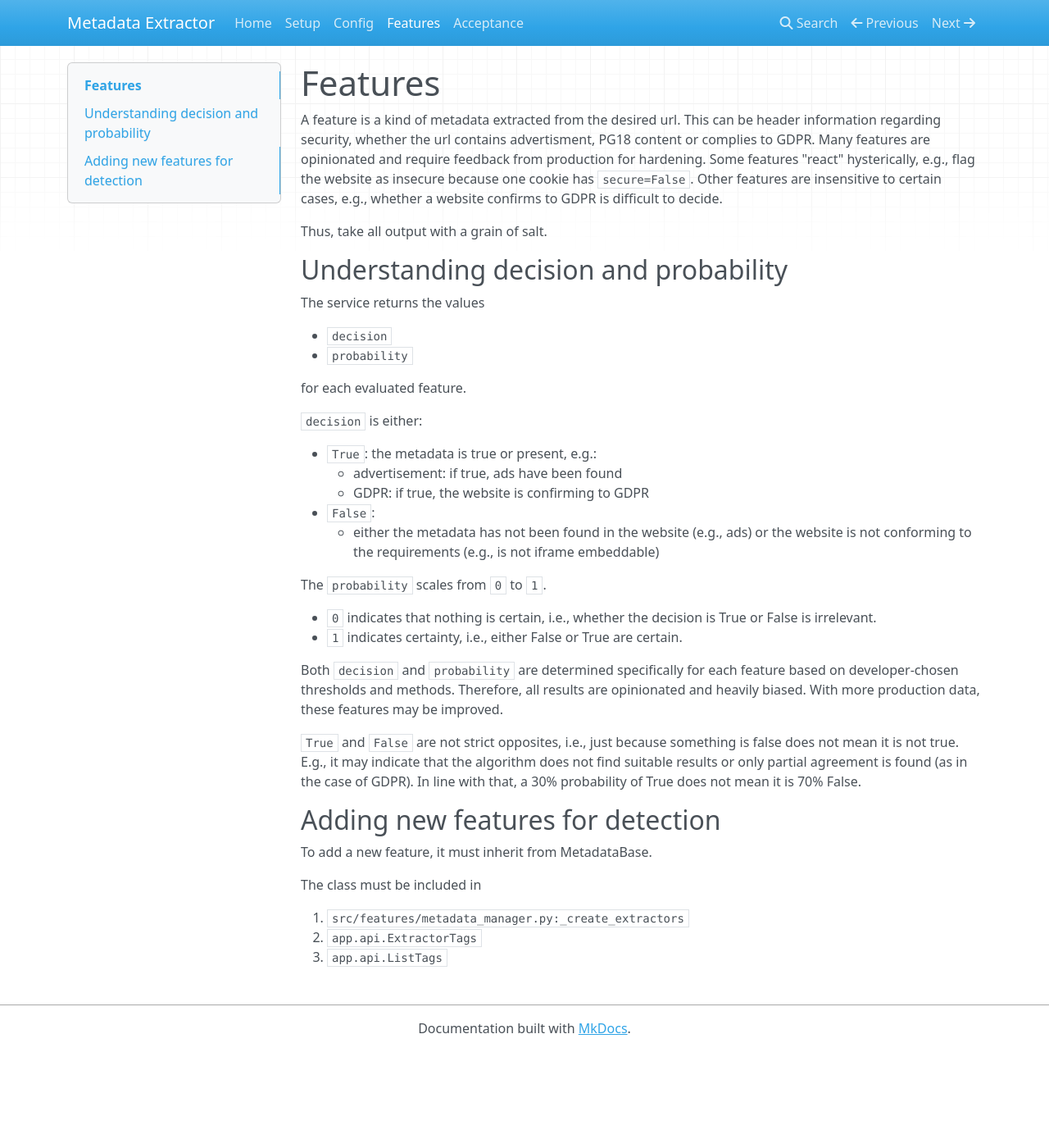
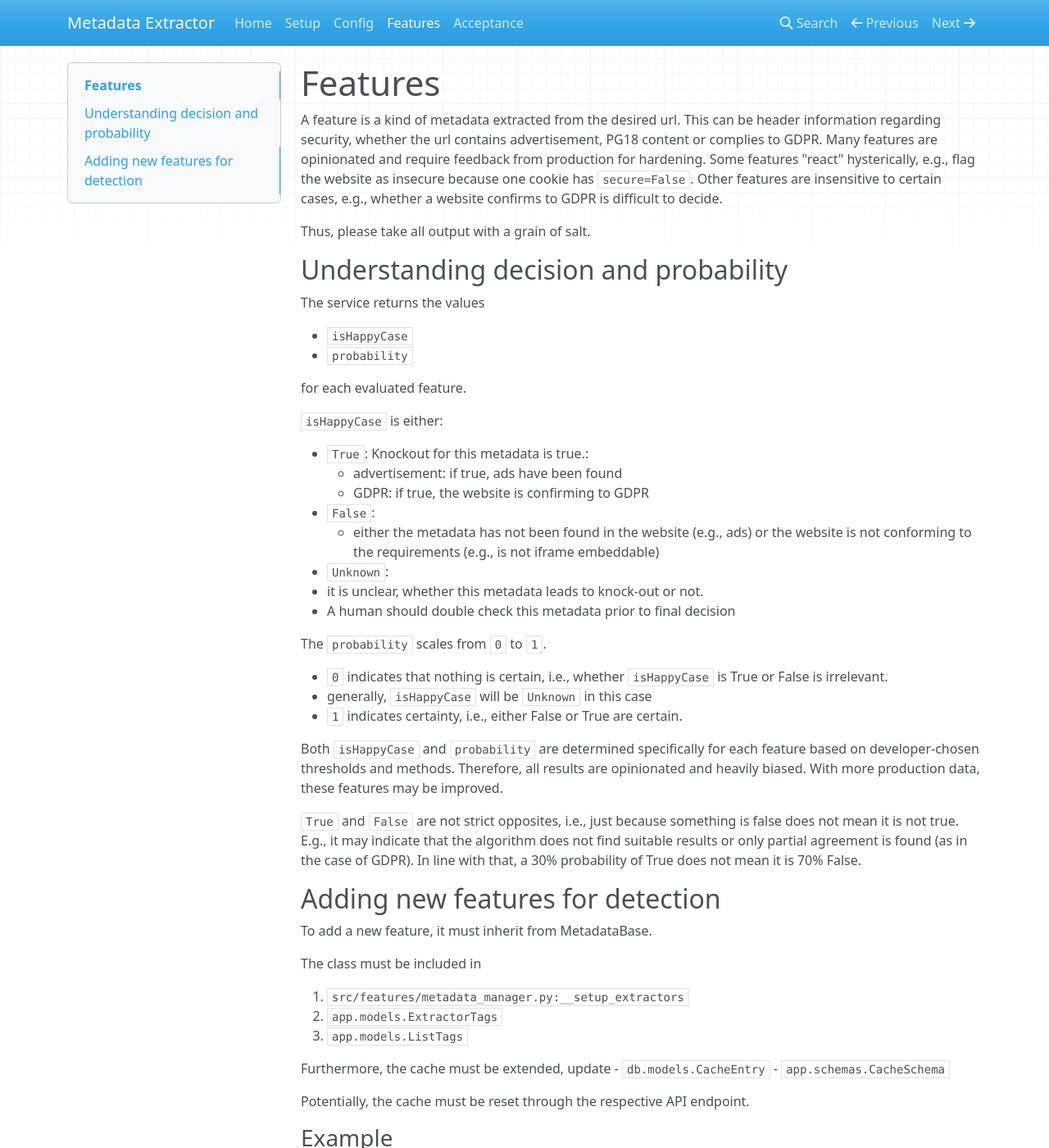
Before and after one commit to openeduhub/metalookup, an MkDocs documentation site: the page built from docs/features.md, in a window 1280 px wide and 1400 px high. Shown: the whole window at 82% size. Built offline with MkDocs 1.6.1, drawn with Linux system fonts in a browser that asks for light colours; nearby versions of some CDN libraries; some of the changed text lies outside the part shown.

Commit message:
update_documentation: Update how to setup a new feature

```diff
--- a/docs/features.md
+++ b/docs/features.md
@@ -1,39 +1,44 @@
 # Features
 
 A feature is a kind of metadata extracted from the desired url.
-This can be header information regarding security, whether the url contains advertisment, PG18 content or complies to GDPR.
+This can be header information regarding security, whether the url contains advertisement,
+PG18 content or complies to GDPR.
 Many features are opinionated and require feedback from production for hardening.
 Some features "react" hysterically, e.g., flag the website as insecure because one cookie has `secure=False`.
 Other features are insensitive to certain cases, e.g., whether a website confirms to GDPR is difficult to decide.
 
-Thus, take all output with a grain of salt.
+Thus, please take all output with a grain of salt.
 
 ## Understanding decision and probability
 
 The service returns the values
 
-- `decision`
+- `isHappyCase`
 - `probability`
 
 for each evaluated feature.
 
-`decision` is either:
+`isHappyCase` is either:
 
 - `True`:
-  the metadata is true or present, e.g.:
+  Knockout for this metadata is true.:
     - advertisement: if true, ads have been found
     - GDPR: if true, the website is confirming to GDPR
 - `False`:
     - either the metadata has not been found in the website (e.g., ads)
       or the website is not conforming to the requirements (e.g., is not iframe embeddable)
+- `Unknown`:
+  - it is unclear, whether this metadata leads to knock-out or not.
+  - A human should double check this metadata prior to final decision
 
 The `probability` scales from `0` to `1`.
 
-- `0` indicates that nothing is certain, i.e., whether the decision is True or False is irrelevant.
+- `0` indicates that nothing is certain, i.e., whether `isHappyCase` is True or False is irrelevant.
+  - generally, `isHappyCase` will be `Unknown` in this case
 - `1` indicates certainty, i.e., either False or True are certain.
 
-Both `decision` and `probability` are determined specifically for each feature based on developer-chosen thresholds and
-methods.
+Both `isHappyCase` and `probability` are determined specifically for each feature based on developer-chosen thresholds
+and methods.
 Therefore, all results are opinionated and heavily biased.
 With more production data, these features may be improved.
 
@@ -48,6 +53,16 @@ To add a new feature, it must inherit from MetadataBase.
 
 The class must be included in
 
-1. `src/features/metadata_manager.py:_create_extractors`
-2. `app.api.ExtractorTags`
-3. `app.api.ListTags`
+1. `src/features/metadata_manager.py:__setup_extractors`
+2. `app.models.ExtractorTags`
+3. `app.models.ListTags`
+
+Furthermore, the cache must be extended, update
+- `db.models.CacheEntry`
+- `app.schemas.CacheSchema`
+
+Potentially, the cache must be reset through the respective API endpoint.
+
+### Example
+
+A good example to see minimum requirements for a feature can be found in `src/features/javascript.py`.
```
